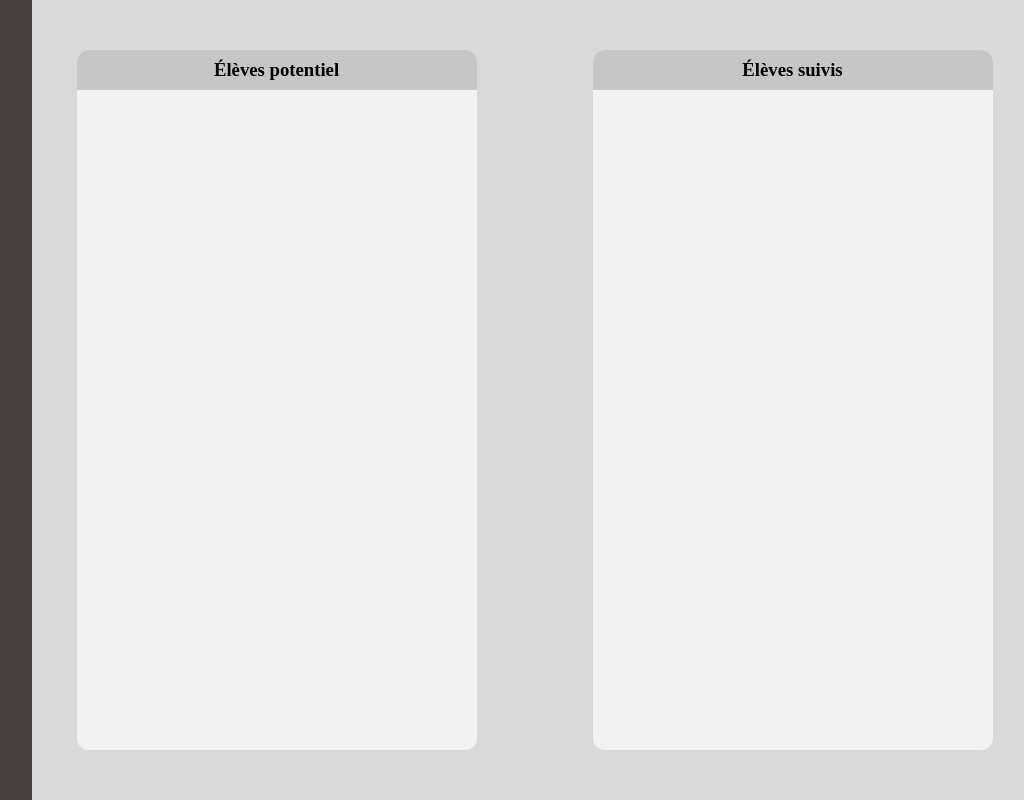
After one commit to ADG08/La-Bonne-Note, a PHP site: page /Prof/prof.php in a window 1280 px wide. The commit adds this page. Shown: the whole page, without its empty margins (243-1267 px from the left). Run offline with PHP 8.4, Linux system fonts and the light colour scheme; data that the repository does not hold is empty.

Commit message:
EleveSuivi

```diff
--- a/Eleve/map.js
+++ b/Eleve/map.js
@@ -71,7 +71,7 @@ $(document).ready(function () {
 
     $.ajax({
         type: "POST",
-        url: "prof.php",
+        url: "recupProf.php",
         success: function (res) {
             console.log(res);
         },
--- /dev/null
+++ b/Prof/prof.css
@@ -0,0 +1,95 @@
+* {
+    margin: 0;
+    box-sizing: border-box;
+}
+
+body {
+    display: flex;
+    flex-direction: column;
+    justify-content: space-evenly;
+    align-items: center;
+    min-height: 100vh;
+
+    background: #d9d9d9;
+}
+
+.content {
+    display: flex;
+    justify-content: center;
+    align-items: center;
+
+    gap: 116px;
+    margin-left: 275px;
+
+
+}
+
+.potential,
+.suivie {
+    background-color: #F2F2F2;
+    width: 400px;
+    height: 700px;
+
+    border-radius: 12px;
+
+
+
+}
+
+.rec {
+    position: absolute;
+    width: 275px;
+    height: 100vh;
+    left: 0px;
+    top: 0px;
+
+    background: #474141;
+}
+
+.title{
+    display: flex;
+    flex-direction: column;
+    justify-content: center;
+    align-items: center;
+    background-color: #C6C6C6;
+    height: 40px;
+    border-radius: 12px 12px 0px 0px;
+}
+
+.eleves {
+    height: 660px;
+    overflow: scroll;
+
+
+}
+
+.eleves h1 {
+    margin-left: 20px;
+}
+
+
+
+
+.eleves .container {
+    display: flex;
+    justify-content: space-between;
+    align-items: center;
+    margin: 14px 0px;
+}
+
+
+.suivie .eleves .container {
+    display: flex;
+    justify-content: center;
+}
+
+.imgContainer {
+    display: flex;
+    gap: 20px;
+    margin-right: 30px;
+}
+
+img {
+    width: 50px;
+    height: 50px;
+}
--- /dev/null
+++ b/Prof/prof.php
@@ -0,0 +1,5 @@
+<?php
+
+require("prof.tpl");
+
+?>
--- /dev/null
+++ b/Prof/prof.tpl
@@ -0,0 +1,32 @@
+<!DOCTYPE html>
+<html lang="en">
+  <head>
+    <meta charset="UTF-8" />
+    <meta http-equiv="X-UA-Compatible" content="IE=edge" />
+    <meta name="viewport" content="width=device-width, initial-scale=1.0" />
+    <script src="https://ajax.googleapis.com/ajax/libs/jquery/3.4.1/jquery.min.js"></script>
+    <link rel="stylesheet" href="prof.css" />
+    <script src="recupEleve.js"></script>
+    <title>Document</title>
+  </head>
+
+  <body>
+    <div class="rec"></div>
+    <div class="content">
+      <div class="potential">
+        <h3 class="title">Élèves potentiel</h3>
+        <div class="eleves">
+
+
+
+        </div>
+      </div>
+
+      <div class="suivie">
+        <h3 class="title">Élèves suivis</h3>
+        <div class="eleves">
+        </div>
+      </div>
+    </div>
+  </body>
+</html>
--- /dev/null
+++ b/Prof/recupEleve.js
@@ -0,0 +1,30 @@
+var firstContentSuivie = '<div class="container"> <h1>'
+var lastContentSuivie = '</h1></div>'
+
+$(document).ready(function () {
+
+$.ajax({
+    type: "POST",
+    url: "recupEleveSuivi.php",
+    success: function (res) {
+        var result= firstContentSuivie + res + lastContentSuivie;
+        $(".suivie .eleves").append(result);
+    },
+    error: function (err) {
+        console.error(err);
+    },
+});
+
+
+
+/*
+Pour les eleves potentiels faut ajouter sa
+
+<div class="imgContainer"> <img src="https://t3.ftcdn.net/jpg/00/26/43/56/360_F_26435684_nI2nmc5VtQ0N3vbBld4DQFGSXN0G54vj.jpg" alt=""> <img src="https://cdn-icons-png.flaticon.com/512/59/59254.png" alt=""> */
+
+
+
+
+
+
+})
--- /dev/null
+++ b/Prof/recupEleveSuivi.php
@@ -0,0 +1,24 @@
+<?php
+
+require('../connectSQL.php');
+
+session_start();
+
+$res = array();
+
+$id = isset($_SESSION['profil']['id'])?($_SESSION['profil']['id']):'';
+
+
+$stmt = $pdo->query("SELECT * FROM `suivi` where IdProf=$id");
+while ($row = $stmt->fetch()) {
+    array_push($res, $row['IdEleve']."\n");
+}
+
+
+foreach($res as &$test){
+    $stmt = $pdo->query("SELECT * FROM `users` where id=$test");
+    $row = $stmt->fetch();
+    echo $row['nom']."\n";
+}
+
+?>
--- a/redirect.php
+++ b/redirect.php
@@ -6,7 +6,8 @@ $prof = isset($_SESSION['profil']['prof'])?($_SESSION['profil']['prof']):'';
 
 
 if($prof==1){
-  require("prof.html");
+  $url = "./Prof/prof.php";
+  header("Location:" . $url);
 }else{
   $url = "./Eleve/eleve.php";
   header("Location:" . $url);
```
Also changed, not shown: prof.html (deleted, +0 -16 lines), Eleve/recupProf.php (renamed from Eleve/prof.php).
